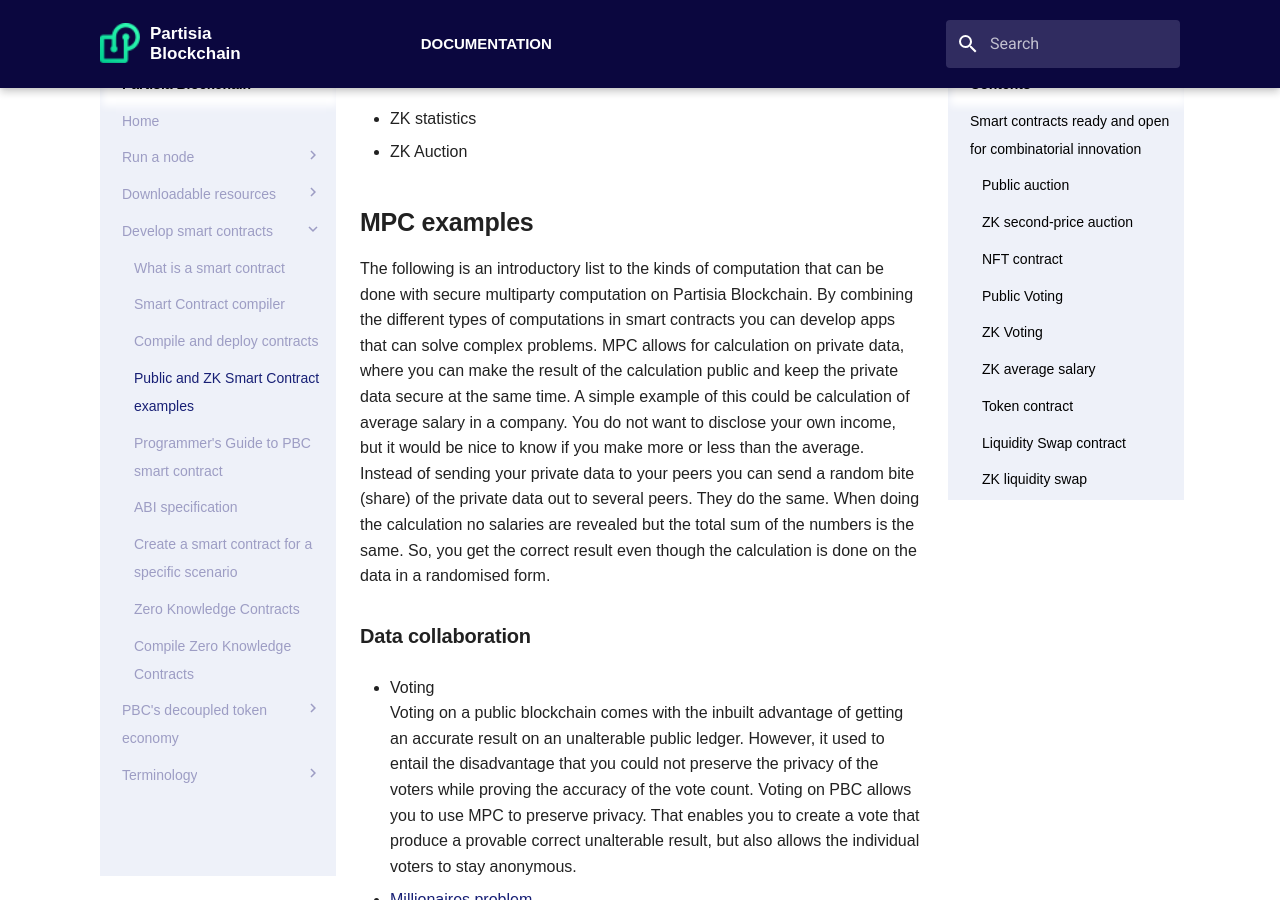
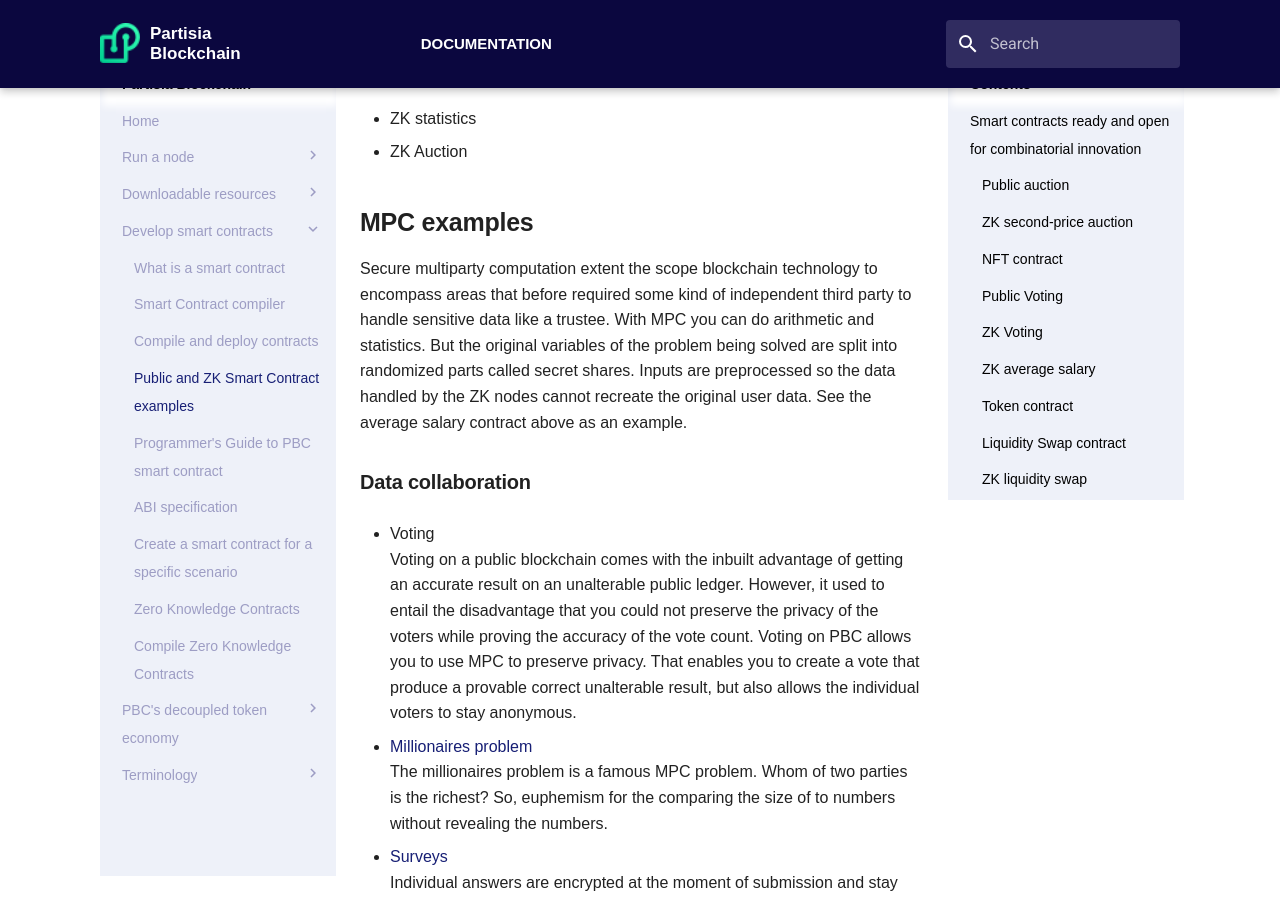
Before and after one commit to 0xSero/partisia-docs, an MkDocs documentation site: the page built from docs/combi-innovation.md, in a window 1280 px wide and 900 px high, scrolled down 4922 px. Built offline with MkDocs 1.6.1 and Material for MkDocs 9.7.7, drawn with Linux system fonts in a browser that asks for light colours; some web fonts are replaced; a script that is not in the unit is left out.

Commit message:
Text for MPC examples

```diff
--- a/docs/combi-innovation.md
+++ b/docs/combi-innovation.md
@@ -99,7 +99,9 @@ The escrow transfer contract handles a specific token type. A sender can place t
 
 ##MPC examples
 
-The following is an introductory list to the kinds of computation that can be done with secure multiparty computation on Partisia Blockchain. By combining the different types of computations in smart contracts you can develop apps that can solve complex problems. MPC allows for calculation on private data, where you can make the result of the calculation public and keep the private data secure at the same time. A simple example of this could be calculation of average salary in a company. You do not want to disclose your own income, but it would be nice to know if you make more or less than the average. Instead of sending your private data to your peers you can send a random bite (share) of the private data out to several peers. They do the same. When doing the calculation no salaries are revealed but the total sum of the numbers is the same. So, you get the correct result even though the calculation is done on the data in a randomised form.
+Secure multiparty computation extent the scope blockchain technology to encompass areas that before required some kind of independent third party to handle sensitive data like a trustee.
+With MPC you can do arithmetic and statistics. But the original variables of the problem being solved are split into randomized parts called secret shares. Inputs are preprocessed so the data handled by the ZK nodes cannot recreate the original user data. See the average salary contract above as an example.
+
 
 ### Data collaboration
 
```
